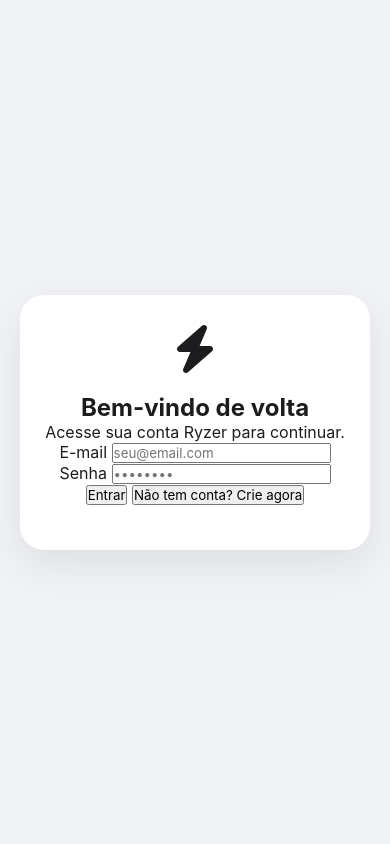
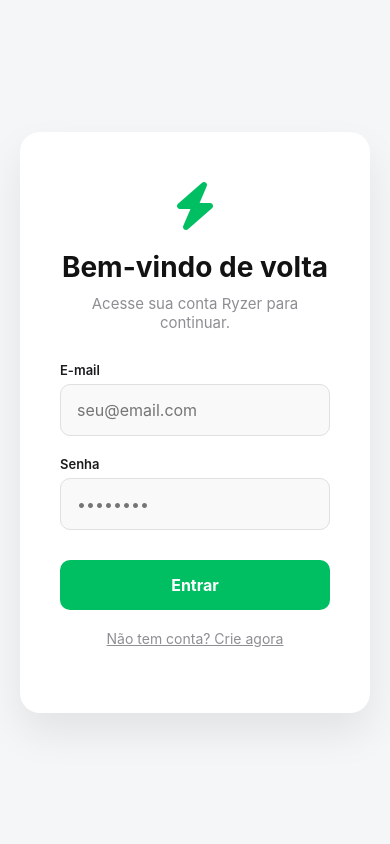
Before and after one commit to juaozito/api-mercado-local, a FastAPI app: page / in a window 390 px wide. Run offline with FastAPI, Linux system fonts and the light colour scheme.

Commit message:
Update style.css

```diff
--- a/static/css/style.css
+++ b/static/css/style.css
@@ -1,243 +1,148 @@
-/* --- CONFIGURAÇÕES GLOBAIS --- */
+/* --- RYZER DESIGN SYSTEM 2.0 --- */
 :root {
-    --ryzer-green: #00bf63;
-    --ryzer-dark: #121212;
-    --ryzer-accent: #ff6500;
-    --bg-body: #f0f2f5;
-    --bg-card: #ffffff;
-    --text-main: #1c1c1e;
-    --text-muted: #8e8e93;
-    --shadow-card: 0 4px 20px rgba(0,0,0,0.06);
-    --shadow-hover: 0 12px 30px rgba(0,0,0,0.15);
-    --font-stack: -apple-system, BlinkMacSystemFont, "Segoe UI", Roboto, Helvetica, Arial, sans-serif;
+    --primary: #00bf63;       /* Verde Ryzer */
+    --primary-hover: #009e52;
+    --dark: #121212;          /* Preto Profundo */
+    --gray-bg: #f4f6f8;       /* Fundo Cinza Profissional */
+    --card-bg: #ffffff;
+    --text: #1c1c1e;
+    --muted: #8e8e93;
+    --border: #e0e0e0;
+    --radius: 12px;
+    --shadow: 0 4px 20px rgba(0,0,0,0.06);
 }
 
-* { margin: 0; padding: 0; box-sizing: border-box; font-family: var(--font-stack); -webkit-font-smoothing: antialiased; }
+* { margin: 0; padding: 0; box-sizing: border-box; font-family: -apple-system, BlinkMacSystemFont, "Segoe UI", Roboto, Helvetica, Arial, sans-serif; }
 
 body {
-    background-color: var(--bg-body);
-    color: var(--text-main);
+    background-color: var(--gray-bg);
+    color: var(--text);
     min-height: 100vh;
     display: flex; flex-direction: column;
-    overflow-x: hidden; /* Evita rolagem lateral no mobile */
 }
 
 .hidden { display: none !important; }
-
-/* Animação suave de entrada */
-.fade-in { animation: fadeIn 0.4s ease-in-out; }
+.fade-in { animation: fadeIn 0.4s ease-out; }
 @keyframes fadeIn { from { opacity: 0; transform: translateY(10px); } to { opacity: 1; transform: translateY(0); } }
 
-/* --- HEADER / NAVBAR (ESTILO KABUM/AMAZON) --- */
+/* --- 1. NAVBAR (PREMIUM) --- */
 nav {
-    position: fixed; top: 0; width: 100%; height: 75px;
-    background: var(--ryzer-dark); z-index: 1000;
-    display: flex; align-items: center; justify-content: center;
-    box-shadow: 0 4px 15px rgba(0,0,0,0.3);
+    position: fixed; top: 0; width: 100%; height: 70px;
+    background: var(--dark); z-index: 1000;
+    display: flex; justify-content: center; align-items: center;
+    box-shadow: 0 4px 15px rgba(0,0,0,0.2);
 }
+.nav-container {
+    width: 100%; max-width: 1200px; padding: 0 20px;
+    display: flex; justify-content: space-between; align-items: center;
+}
+.logo { font-size: 24px; font-weight: 800; color: white; text-decoration: none; display: flex; align-items: center; gap: 8px; }
+.logo i { color: var(--primary); }
 
-.nav-container {
-    width: 100%; max-width: 1280px; padding: 0 20px;
-    display: flex; justify-content: space-between; align-items: center; gap: 20px;
+.nav-links a {
+    color: #ccc; text-decoration: none; font-size: 14px; margin-left: 25px; transition: 0.2s;
+    display: inline-flex; align-items: center; gap: 6px;
 }
+.nav-links a:hover, .nav-links a.active { color: var(--primary); }
+.btn-logout { color: #ff5555 !important; }
 
-.logo {
-    font-size: 26px; font-weight: 800; color: white;
-    text-transform: uppercase; letter-spacing: -0.5px; text-decoration: none;
-    display: flex; align-items: center; gap: 8px; flex-shrink: 0;
-}
-.logo i { color: var(--ryzer-green); }
-
-.search-bar { flex: 1; display: flex; max-width: 550px; position: relative; }
-.search-bar input {
-    width: 100%; padding: 12px 15px; border-radius: 6px 0 0 6px;
-    border: none; outline: none; font-size: 15px;
-}
-.search-bar button {
-    background: var(--ryzer-green); color: white; border: none;
-    padding: 0 20px; border-radius: 0 6px 6px 0; font-weight: bold; cursor: pointer;
-    transition: background 0.2s;
-}
-.search-bar button:hover { background: #00994d; }
-
-.user-menu { display: flex; gap: 25px; align-items: center; }
-.menu-item {
-    color: white; text-decoration: none; font-size: 12px; text-align: center;
-    cursor: pointer; opacity: 0.9; transition: transform 0.2s, color 0.2s;
-    position: relative; display: flex; flex-direction: column; align-items: center;
-}
-.menu-item:hover { color: var(--ryzer-green); transform: translateY(-2px); opacity: 1; }
-.menu-item i { font-size: 20px; margin-bottom: 4px; }
-
-.cart-count {
-    position: absolute; top: -6px; right: -5px;
-    background: var(--ryzer-accent); color: white;
-    font-size: 10px; padding: 2px 6px; border-radius: 10px; font-weight: bold;
-    border: 2px solid var(--ryzer-dark);
-}
-
-/* Botão Mobile (Hambúrguer) */
-.mobile-toggle { display: none; color: white; font-size: 24px; cursor: pointer; }
-
-/* --- LOGIN APPLE STYLE (INTACTO) --- */
+/* --- 2. FORMS & LOGIN (APPLE STYLE) --- */
 .auth-wrapper {
     display: flex; justify-content: center; align-items: center;
     min-height: 100vh; padding: 20px;
 }
 .auth-box {
-    background: white; width: 100%; max-width: 420px;
-    padding: 45px 35px; border-radius: 24px;
-    box-shadow: 0 15px 40px rgba(0,0,0,0.08); text-align: center;
+    background: white; width: 100%; max-width: 450px;
+    padding: 50px 40px; border-radius: 20px;
+    box-shadow: 0 20px 40px rgba(0,0,0,0.08); text-align: center;
 }
-.apple-input {
-    width: 100%; height: 54px; padding: 0 16px; margin-bottom: 15px;
-    border: 1px solid #d1d1d6; border-radius: 12px; font-size: 17px;
-    background: #fcfcfc; transition: all 0.3s cubic-bezier(0.25, 0.8, 0.25, 1);
+.auth-title { font-size: 28px; font-weight: 700; margin-bottom: 10px; color: var(--dark); }
+.auth-subtitle { color: var(--muted); margin-bottom: 30px; font-size: 15px; }
+
+/* INPUTS MELHORADOS */
+.input-group { text-align: left; margin-bottom: 20px; }
+.input-label { display: block; font-size: 13px; font-weight: 600; color: var(--text); margin-bottom: 6px; }
+.form-input {
+    width: 100%; height: 52px; padding: 0 16px;
+    border: 1px solid var(--border); border-radius: 10px;
+    font-size: 16px; transition: all 0.2s; background: #f9f9f9;
 }
-.apple-input:focus {
-    border-color: var(--ryzer-green); background: white;
-    box-shadow: 0 0 0 4px rgba(0, 191, 99, 0.15); outline: none;
+.form-input:focus {
+    background: white; border-color: var(--primary);
+    box-shadow: 0 0 0 4px rgba(0, 191, 99, 0.1); outline: none;
 }
-.btn-auth {
-    width: 100%; height: 52px; background: var(--ryzer-green);
-    color: white; border: none; border-radius: 26px;
-    font-size: 17px; font-weight: 600; margin-top: 15px;
-    cursor: pointer; transition: 0.3s;
+textarea.form-input { height: auto; padding: 15px; resize: vertical; }
+
+.btn-primary {
+    width: 100%; height: 50px; background: var(--primary);
+    color: white; border: none; border-radius: 10px;
+    font-size: 16px; font-weight: 700; cursor: pointer;
+    transition: 0.2s; margin-top: 10px;
 }
-.btn-auth:hover { background: #00a352; transform: scale(1.02); box-shadow: 0 5px 15px rgba(0, 191, 99, 0.3); }
+.btn-primary:hover { background: var(--primary-hover); transform: translateY(-1px); }
 
-/* --- LOJA & LAYOUT --- */
-.main-container {
-    max-width: 1280px; margin: 95px auto 40px; padding: 0 20px;
-    display: flex; gap: 30px;
+.btn-secondary {
+    background: transparent; color: var(--muted); border: none;
+    font-size: 14px; margin-top: 20px; cursor: pointer; text-decoration: underline;
 }
 
-/* Sidebar Filtros */
-.sidebar { width: 260px; flex-shrink: 0; display: block; }
-.filter-box {
-    background: white; padding: 25px; border-radius: 12px;
-    box-shadow: var(--shadow-card); position: sticky; top: 95px;
-}
-.cat-btn {
-    display: block; width: 100%; text-align: left; padding: 10px 15px;
-    background: none; border: none; color: var(--text-muted);
-    font-size: 15px; border-radius: 8px; margin-bottom: 5px; cursor: pointer;
-    transition: 0.2s;
-}
-.cat-btn:hover, .cat-btn.active {
-    background: #f0fdf4; color: var(--ryzer-green); font-weight: 600;
-}
-
-/* Vitrine */
-.content-area { flex: 1; min-width: 0; /* Previne overflow no grid */ }
-
-.hero-banner {
-    width: 100%; height: 300px;
-    background: linear-gradient(120deg, #111 0%, #2a2a2a 100%);
-    border-radius: 16px; margin-bottom: 30px;
-    display: flex; align-items: center; padding: 40px; color: white;
-    position: relative; overflow: hidden; box-shadow: var(--shadow-card);
-}
-.hero-content { z-index: 2; max-width: 600px; }
-.hero-bg-icon { position: absolute; right: -30px; bottom: -50px; font-size: 280px; opacity: 0.05; color: white; transform: rotate(-15deg); }
+/* --- 3. LOJA (GRID & CARDS) --- */
+.page-container { max-width: 1200px; margin: 100px auto 40px; padding: 0 20px; }
+.page-header { display: flex; justify-content: space-between; align-items: center; margin-bottom: 30px; }
+.page-title { font-size: 28px; font-weight: 800; color: var(--dark); }
 
 .products-grid {
     display: grid;
-    grid-template-columns: repeat(auto-fill, minmax(240px, 1fr));
+    grid-template-columns: repeat(auto-fill, minmax(260px, 1fr)); /* Responsivo Automático */
     gap: 25px;
 }
 
 .product-card {
-    background: white; border-radius: 12px; padding: 20px;
-    transition: all 0.3s cubic-bezier(0.25, 0.8, 0.25, 1);
-    border: 1px solid transparent; display: flex; flex-direction: column;
-    position: relative;
+    background: white; border-radius: 16px; padding: 20px;
+    box-shadow: var(--shadow); transition: 0.3s;
+    display: flex; flex-direction: column; position: relative; border: 1px solid transparent;
 }
-.product-card:hover {
-    border-color: var(--ryzer-green); box-shadow: var(--shadow-hover);
-    transform: translateY(-5px);
+.product-card:hover { transform: translateY(-5px); box-shadow: 0 15px 30px rgba(0,0,0,0.1); border-color: var(--primary); }
+
+.prod-img {
+    width: 100%; height: 180px; object-fit: contain;
+    margin-bottom: 20px; mix-blend-mode: multiply;
+}
+.prod-info h3 { font-size: 16px; font-weight: 600; margin-bottom: 5px; height: 44px; overflow: hidden; }
+.prod-price { font-size: 24px; font-weight: 800; color: var(--primary); margin-bottom: 15px; }
+
+/* --- 4. DASHBOARD & TABELAS --- */
+.dash-stats {
+    display: grid; grid-template-columns: repeat(auto-fit, minmax(200px, 1fr)); gap: 20px; margin-bottom: 40px;
+}
+.stat-card {
+    background: white; padding: 25px; border-radius: 16px; box-shadow: var(--shadow);
+    display: flex; flex-direction: column;
+}
+.stat-label { font-size: 13px; color: var(--muted); font-weight: 600; text-transform: uppercase; }
+.stat-value { font-size: 32px; font-weight: 800; color: var(--dark); margin-top: 5px; }
+.stat-value.green { color: var(--primary); }
+
+.data-table { width: 100%; background: white; border-radius: 16px; overflow: hidden; box-shadow: var(--shadow); border-collapse: collapse; }
+.data-table th { background: #f8f9fa; padding: 15px 20px; text-align: left; font-size: 13px; color: var(--muted); text-transform: uppercase; font-weight: 700; }
+.data-table td { padding: 20px; border-bottom: 1px solid #eee; font-size: 15px; }
+.data-table tr:last-child td { border-bottom: none; }
+
+/* Status Badges */
+.badge { padding: 4px 10px; border-radius: 20px; font-size: 12px; font-weight: 700; }
+.badge.open { background: #e3f2fd; color: #007aff; }
+.badge.paid { background: #e8f5e9; color: #2e7d32; }
+.badge.pending { background: #fff3e0; color: #ef6c00; }
+
+/* --- 5. CARRINHO & ANUNCIAR --- */
+.form-grid { display: grid; grid-template-columns: 1fr 1fr; gap: 20px; }
+.cart-total-box {
+    background: white; padding: 30px; border-radius: 16px;
+    box-shadow: var(--shadow); text-align: right; max-width: 400px; margin-left: auto;
 }
 
-.prod-img-container {
-    width: 100%; height: 180px; display: flex; align-items: center; justify-content: center;
-    margin-bottom: 15px;
-}
-.prod-img { max-width: 100%; max-height: 100%; object-fit: contain; mix-blend-mode: multiply; }
-
-.prod-title {
-    font-size: 15px; font-weight: 600; line-height: 1.4; color: var(--text-main);
-    height: 42px; overflow: hidden; margin-bottom: 8px;
-}
-.prod-price { font-size: 24px; font-weight: 800; color: var(--ryzer-green); margin-bottom: 5px; }
-.btn-buy {
-    width: 100%; padding: 12px; background: var(--ryzer-green); color: white;
-    border: none; border-radius: 8px; font-weight: bold;
-    display: flex; align-items: center; justify-content: center; gap: 8px;
-    cursor: pointer; margin-top: auto; transition: 0.2s;
-}
-.btn-buy:hover { background: #008f45; box-shadow: 0 4px 12px rgba(0, 191, 99, 0.3); }
-
-/* --- PÁGINAS INTERNAS (Detalhes, Carrinho) --- */
-.details-wrapper {
-    background: white; padding: 40px; border-radius: 16px;
-    display: flex; gap: 50px; box-shadow: var(--shadow-card);
-}
-.det-img-box { flex: 1; display: flex; justify-content: center; align-items: center; border: 1px solid #eee; border-radius: 12px; padding: 20px; }
-.det-info-box { flex: 1; }
-
-/* Layout de Carrinho Estilo KaBuM (Lista Esquerda, Resumo Direita) */
-.cart-layout {
-    display: flex; gap: 30px; width: 100%;
-}
-.cart-list-container { flex: 1; }
-.cart-summary-container { width: 320px; flex-shrink: 0; }
-
-.cart-item {
-    background: white; padding: 20px; border-radius: 12px; margin-bottom: 15px;
-    display: flex; justify-content: space-between; align-items: center;
-    box-shadow: 0 2px 8px rgba(0,0,0,0.03);
-}
-.cart-summary-box {
-    background: white; padding: 25px; border-radius: 12px;
-    box-shadow: var(--shadow-card); position: sticky; top: 95px;
-}
-
-/* --- TOAST --- */
-#toast-box { position: fixed; top: 20px; right: 20px; z-index: 9999; display: flex; flex-direction: column; gap: 10px; }
-.toast {
-    background: white; padding: 15px 25px; border-radius: 8px;
-    box-shadow: 0 8px 20px rgba(0,0,0,0.15); border-left: 5px solid #333;
-    display: flex; align-items: center; gap: 12px; font-weight: 500;
-    animation: slideInRight 0.3s ease-out;
-}
-.toast.success { border-color: var(--ryzer-green); }
+/* TOAST */
+#toast-box { position: fixed; top: 20px; right: 20px; z-index: 9999; }
+.toast { background: white; padding: 15px 25px; border-radius: 8px; box-shadow: 0 10px 30px rgba(0,0,0,0.15); border-left: 5px solid #333; margin-bottom: 10px; display: flex; align-items: center; gap: 10px; animation: fadeIn 0.3s; }
+.toast.success { border-color: var(--primary); }
 .toast.error { border-color: #ff3b30; }
-@keyframes slideInRight { from { transform: translateX(100%); opacity: 0; } to { transform: translateX(0); opacity: 1; } }
-
-/* --- RESPONSIVIDADE (O SEGREDO PARA CELULAR) --- */
-@media (max-width: 900px) {
-    .sidebar { display: none; } /* Esconde sidebar em tablets */
-    .details-wrapper { flex-direction: column; }
-    .cart-layout { flex-direction: column; }
-    .cart-summary-container { width: 100%; position: static; }
-    .nav-container { padding: 0 15px; }
-}
-
-@media (max-width: 768px) {
-    .mobile-toggle { display: block; }
-    .user-menu {
-        display: none; /* Esconde menu padrão */
-        position: absolute; top: 75px; left: 0; width: 100%;
-        background: var(--ryzer-dark); flex-direction: column;
-        padding: 20px; gap: 20px; box-shadow: 0 10px 20px rgba(0,0,0,0.2);
-    }
-    .user-menu.active { display: flex; } /* Classe JS para abrir */
-
-    .search-bar { display: none; } /* Simplifica header no mobile */
-    .products-grid { grid-template-columns: 1fr 1fr; gap: 15px; } /* 2 Colunas no celular */
-    .hero-banner { height: 200px; padding: 20px; }
-    .hero-content h1 { font-size: 24px; }
-    .auth-box { padding: 30px 20px; }
-
-    .cart-item { flex-direction: column; text-align: center; gap: 15px; }
-}
```
